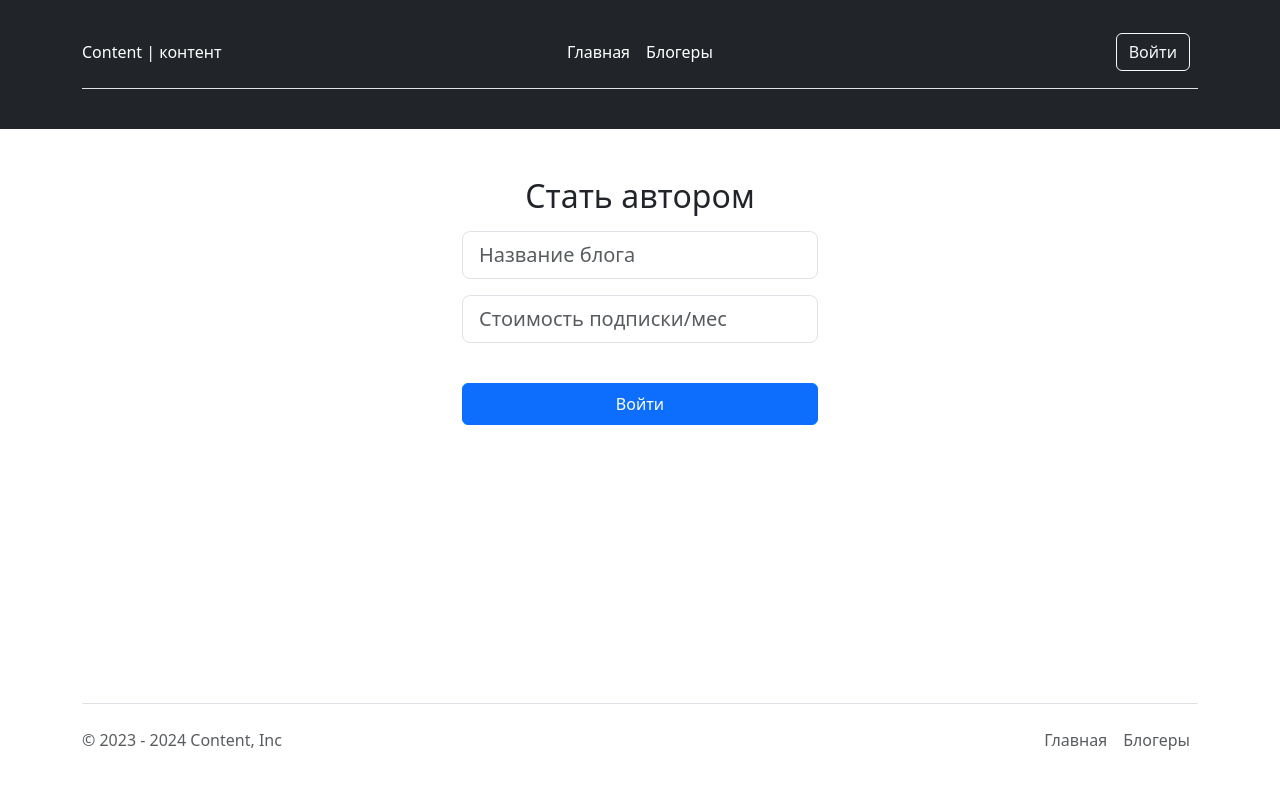
After one commit to suvorovjr/content_platform, a Django app: page /flag-autor/ in a window 1280 px wide. The commit adds this page. Run offline with Django 5.2, Linux system fonts and the light colour scheme; some libraries are stand-ins or nearby versions.

Commit message:
add change autor id in flag true

```diff
--- a/templates/base.html
+++ b/templates/base.html
@@ -12,7 +12,7 @@
     <div class="container">
         <header class="d-flex flex-wrap align-items-center justify-content-center justify-content-md-between py-3 mb-4 border-bottom">
             <div class="col-md-3 mb-2 mb-md-0">
-                <a class="navbar-brand" href="">Sender | рассылки</a>
+                <a class="navbar-brand" href="{% url 'users:index' %}">Content | контент</a>
             </div>
             <ul class="nav col-12 col-md-auto mb-2 justify-content-center mb-md-0">
                 <li><a href="{% url 'users:index' %}" class="nav-link px-2 text-white">Главная</a></li>
@@ -24,9 +24,20 @@
                 {% endif %}
             </ul>
             {% if user.is_authenticated %}
-            <div class="d-flex justify-content-end">
-                <a href="{% url 'users:login' %}" class="btn btn-outline-light me-2 pull-right">Войти</a>
+            {% if not user.is_author %}
+            <a href="{% url 'users:flag-autor' %}" class="btn btn-warning">Стать автором</a>
+            {% else %}
+            <div class="dropdown text-end">
+                <a href="#" class="d-block link-body-emphasis text-decoration-none dropdown-toggle"
+                   data-bs-toggle="dropdown" aria-expanded="false">
+                    <img src="/static/imagine/plus.svg" alt="mdo" width="32" height="32" class="rounded-circle">
+                </a>
+                <ul class="dropdown-menu text-small">
+                    <li><a class="dropdown-item" href="">Новый пост</a></li>
+                    <li><a class="dropdown-item" href="">Новое видео</a></li>
+                </ul>
             </div>
+            {% endif %}
             <div class="dropdown text-end">
                 <a href="#" class="d-block link-body-emphasis text-decoration-none dropdown-toggle"
                    data-bs-toggle="dropdown" aria-expanded="false">
@@ -60,7 +71,7 @@
 <div class="wrapper flex-grow-1"></div>
 <div class="container">
     <footer class="d-flex flex-wrap justify-content-between align-items-center py-3 my-4 border-top mx-auto">
-        <p class="col-md-4 mb-0 text-body-secondary">&copy; 2023 - {% now 'Y' %} Sender, Inc</p>
+        <p class="col-md-4 mb-0 text-body-secondary">&copy; 2023 - {% now 'Y' %} Content, Inc</p>
 
         <a href="/"
            class="col-md-4 d-flex align-items-center justify-content-center mb-3 mb-md-0 me-md-auto link-body-emphasis text-decoration-none">
--- a/users/forms.py
+++ b/users/forms.py
@@ -53,3 +53,9 @@ class ConfirmCodeForm(StylesMixin, forms.Form):
         if str(user_code) != str(confirm_code):
             raise forms.ValidationError('Неверный код подтверждения')
         return confirm_code
+
+
+class FlagAutorForm(StylesMixin, forms.ModelForm):
+    class Meta:
+        model = User
+        fields = ('author_username', 'subscription_price')
--- a/users/models.py
+++ b/users/models.py
@@ -11,6 +11,7 @@ class User(AbstractUser):
     email = models.EmailField(verbose_name='Email', **NULLABLE)
     avatar = models.ImageField(upload_to='avatars/', verbose_name='Аватар', **NULLABLE)
     is_author = models.BooleanField(default=False, verbose_name='Автор')
+    author_username = models.CharField(max_length=25, verbose_name='Никнейм автора', **NULLABLE)
     subscription_price = models.PositiveSmallIntegerField(verbose_name='Стоимость подписки',
                                                           validators=[MaxValueValidator(9999)], **NULLABLE)
     USERNAME_FIELD = 'phone_number'
--- /dev/null
+++ b/users/templates/users/author_page.html
@@ -0,0 +1,29 @@
+{% extends 'base.html' %}
+{% load users_tags %}
+{% block content %}
+<main class="form-signin w-100 m-auto">
+    <div class="container">
+        <div class="row row-centered">
+            <div class="col-4 mt-5 mx-auto">
+                <form method="post">
+                    {% csrf_token %}
+                    <h2 class="h2 mb-3 fw-normal text-center">Стать автором</h2>
+                    <div class="input-group input-group-lg mb-3">
+                        {{ form.author_username|add_placeholder:'Название блога' }}
+                    </div>
+                    <div class="input-group input-group-lg mb-3">
+                        {{ form.subscription_price|add_placeholder:'Стоимость подписки/мес' }}
+                    </div>
+                    <br>
+                    {{ form.author_username.errors }}
+                    {{ form.subscription_price.errors }}
+                    {% if form.errors %}
+                    <br>
+                    {% endif %}
+                    <button class="btn btn-primary w-100 py-2" type="submit">Войти</button>
+                </form>
+            </div>
+        </div>
+    </div>
+</main>
+{% endblock %}
--- a/users/urls.py
+++ b/users/urls.py
@@ -1,7 +1,7 @@
 from django.contrib.auth.views import LogoutView
 from django.urls import path
 from users.apps import UsersConfig
-from .views import IndexView, UserCreateView, LoginView, ConfirmCodeView, UserListView
+from .views import IndexView, UserCreateView, LoginView, ConfirmCodeView, UserListView, FlagAuthorView
 
 app_name = UsersConfig.name
 
@@ -11,5 +11,6 @@ urlpatterns = [
     path('signin/', LoginView.as_view(), name='signin'),
     path('confirm_code/', ConfirmCodeView.as_view(), name='confirm_code'),
     path('logout/', LogoutView.as_view(), name='logout'),
+    path('flag-autor/', FlagAuthorView.as_view(), name='flag-autor'),
     path('blogger/list/', UserListView.as_view(), name='list'),
 ]
--- a/users/views.py
+++ b/users/views.py
@@ -1,9 +1,9 @@
 from django.contrib.auth import login
 from django.urls import reverse_lazy
 from django.http import HttpResponseRedirect
-from django.views.generic import TemplateView, CreateView, FormView, ListView
+from django.views.generic import TemplateView, CreateView, FormView, ListView, UpdateView
 from django.contrib.auth.views import LoginView as BaseLoginView
-from .forms import UserForm, LoginForm, ConfirmCodeForm
+from .forms import UserForm, LoginForm, ConfirmCodeForm, FlagAutorForm
 from .services import get_confirm_code, send_sms_code
 from .models import User
 
@@ -97,6 +97,24 @@ class ConfirmCodeView(FormView):
         return context_data
 
 
+class FlagAuthorView(FormView):
+    form_class = FlagAutorForm
+    template_name = 'users/author_page.html'
+    success_url = reverse_lazy('users:index')
+
+    def post(self, request, *args, **kwargs):
+        user = self.request.user
+        form = self.get_form()
+        if form.is_valid():
+            user.author_username = form.cleaned_data['author_username']
+            user.subscription_price = form.cleaned_data['subscription_price']
+            user.is_author = True
+            user.save()
+            return self.form_valid(form)
+        else:
+            return self.form_invalid(form)
+
+
 class UserListView(ListView):
     model = User
     template_name = 'users/authors_list.html'
```
